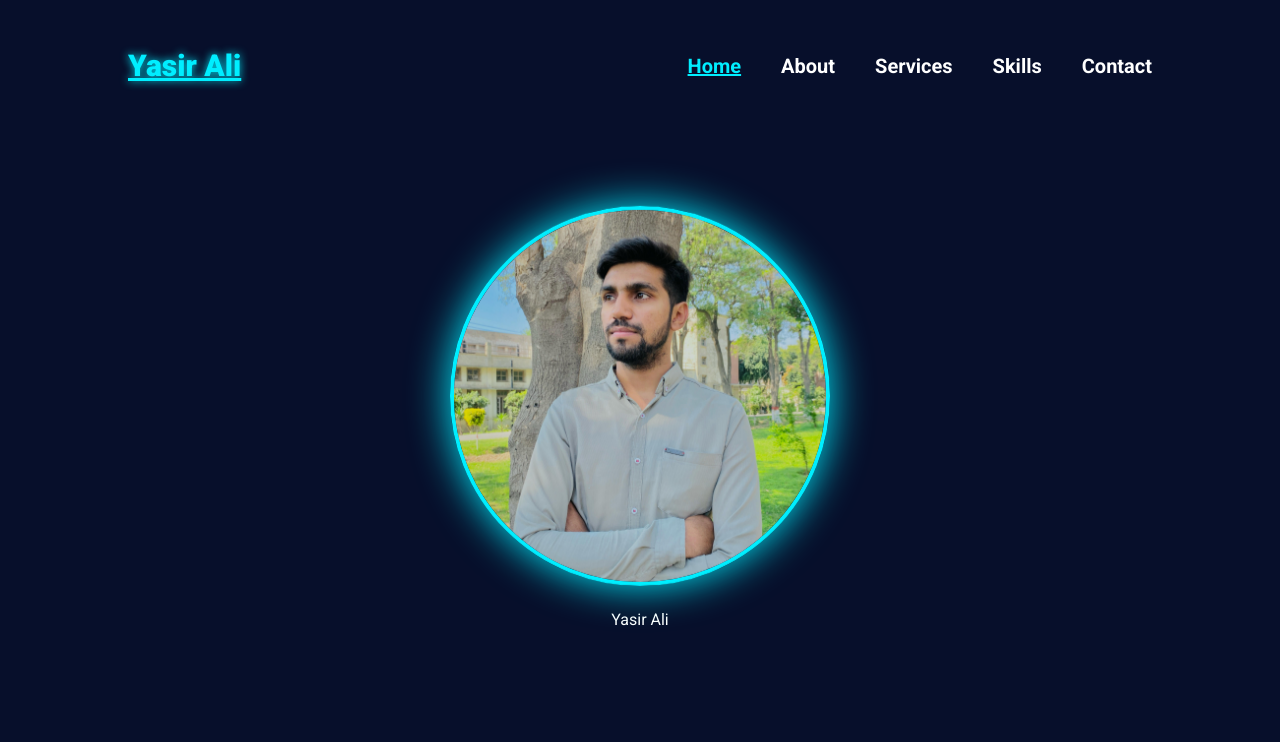
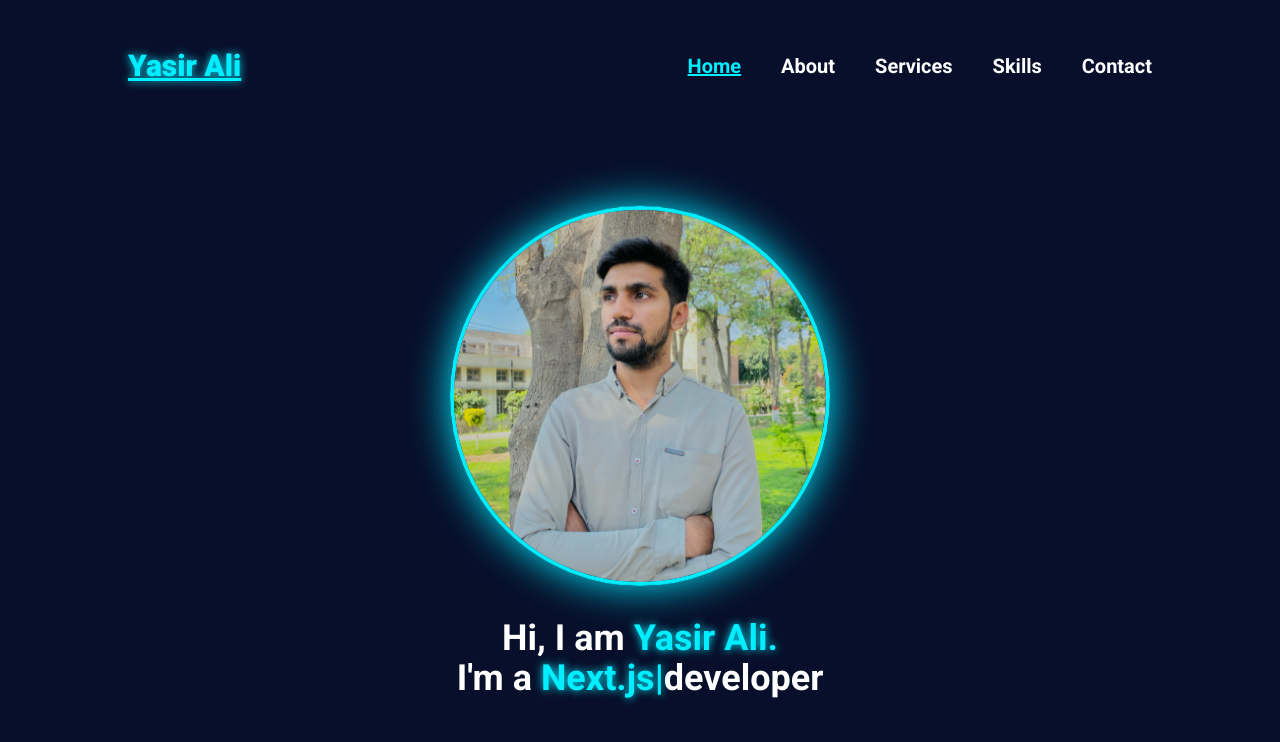
Before and after one commit to Yasir-Ali-Swe/Portfolio-Yasir-Ali, a React (Vite) app in the folder Portfolio/: page / in a window 1280 px wide. Shown: the top 742 px of the page. Built offline with nearby package versions, Linux system fonts and the light colour scheme.

Commit message:
My Portfolio

```diff
--- /dev/null
+++ b/Portfolio/src/Components/AnimatedText.jsx
@@ -0,0 +1,29 @@
+import { TypeAnimation } from 'react-type-animation';
+
+const AnimatedText = () => {
+    return (
+        <TypeAnimation
+            sequence={[
+                " MERN stack",
+                2000,
+                "",
+                500,
+                " Next.js",
+                2000,
+                "",
+                500,
+                " Flutter",
+                2000,
+                "",
+                500
+            ]}
+            wrapper="span"
+            speed={{ type: "keyStrokeDelayInMs", value: 100 }}
+            deletionSpeed={{ type: "keyStrokeDelayInMs", value: 80 }}
+            className='text-2xl lg:text-4xl font-bold text-selected text-Shadow-Glow'
+            repeat={Infinity}
+        />
+    );
+};
+
+export default AnimatedText;
--- a/Portfolio/src/Pages/Home.jsx
+++ b/Portfolio/src/Pages/Home.jsx
@@ -1,9 +1,11 @@
 import React from 'react'
 import profilePic from '../assets/main.jpeg'
+import AnimatedText from '../Components/AnimatedText.jsx'
 
 const Home = () => {
     return (
-        <div className='h-screen w-[80%] mx-auto flex justify-center '>
+        <>
+            <div className='w-[80%] mx-auto flex  justify-center '>
                 <div className="mainContainer text-textColor flex flex-col gap-4 pt-14 lg:pt-32">
                     <div className="imgContainer relative animate-upDown ">
                         <div className="circle relative w-[220px] h-[220px] lg:w-[380px] lg:h-[380px] border-4 border-selected rounded-full overflow-hidden p-2 lg:p-4 boxShadow">
@@ -14,11 +16,17 @@ const Home = () => {
                             />
                         </div>
                     </div>
-                <div className="content text-center">
-                    <h1>Yasir Ali</h1>
+                    <div className="content text-center mt-2.5">
+                        <h1 className='text-2xl font-bold lg:text-4xl'> Hi, I am <span className='text-selected text-Shadow-Glow'>Yasir Ali.</span></h1>
                     </div>
                 </div>
             </div>
+            <div className='w-[100%] mx-auto flex justify-center items-center'>
+                <span className='text-2xl lg:text-4xl font-bold text-textColor'>I'm a&nbsp;</span>
+                <AnimatedText />
+                <span className='text-2xl lg:text-4xl font-bold text-textColor'>developer</span>
+            </div>
+        </>
     )
 }
 
--- a/Portfolio/src/index.css
+++ b/Portfolio/src/index.css
@@ -30,7 +30,6 @@ body {
 
 @layer utilities {
   .animate-upDown {
-    @apply animate-none;
     animation: upDown 2.5s ease-in-out infinite;
   }
 
```
Lines whose indentation alone changed are shown as unchanged.
